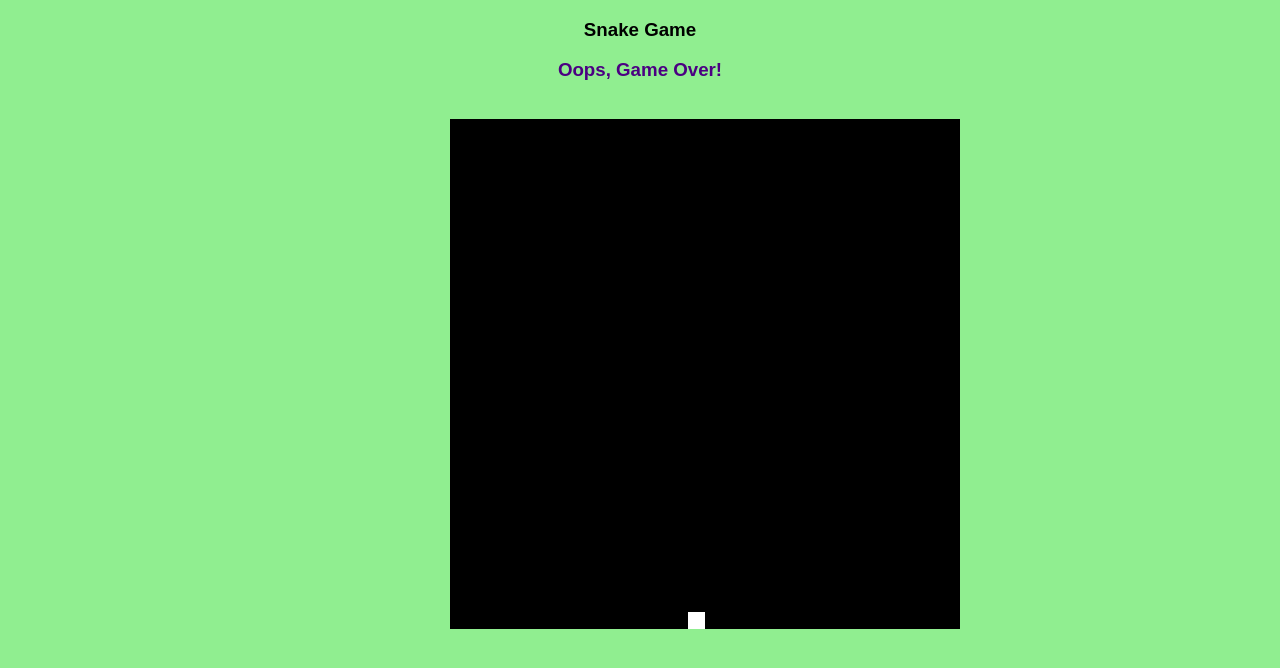
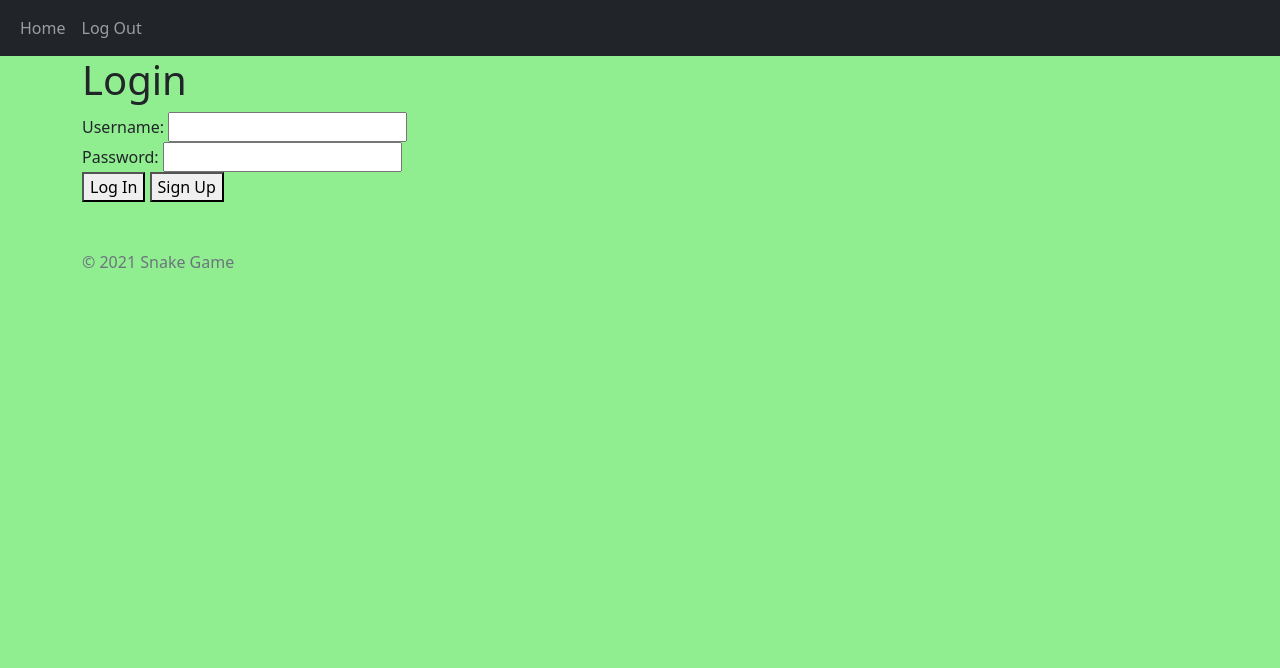
Before and after one commit to codemandias/Snake-Game, a PHP site: page / in a window 1280 px wide. Shown: the top 668 px of the page. Run offline with PHP 8.4, Linux system fonts and the light colour scheme.

Commit message:
Merged login and high scores to main

```diff
--- /dev/null
+++ b/db/db.php
@@ -0,0 +1,15 @@
+<!-- Connects the database -->
+
+<?php
+	$hostservername = "localhost";
+	$username = "root";
+	$password = "root";
+	$dbname = "GroupAssignmentDB";
+
+	$dbconnection = new mysqli($hostservername, $username, $password, $dbname);
+
+	//Checks if there is a connection error
+	if ($dbconnection->connect_error) {
+		die("Sorry, There was an error connecting to the database.");
+	}
+?>
--- /dev/null
+++ b/includes/footer.php
@@ -0,0 +1,17 @@
+		<footer id="pg-footer" class="text-muted py-5">
+			<div class="container">
+				<p class="mb-1">&copy; 2021 Snake Game</p>
+			</div>
+		</footer>
+
+		<?php
+			if(isset($dbconnection)){
+				$dbconnection -> close();
+			}
+		?>
+
+		<!-- Bootstrap core JS -->
+		<script src="https://cdn.jsdelivr.net/npm/bootstrap@5.0.0-beta1/dist/js/bootstrap.bundle.min.js" integrity="sha384-ygbV9kiqUc6oa4msXn9868pTtWMgiQaeYH7/t7LECLbyPA2x65Kgf80OJFdroafW" crossorigin="anonymous"></script>
+
+	</body>
+</html>
--- /dev/null
+++ b/includes/game.php
@@ -0,0 +1,4 @@
+<?php
+    require "includes/snake-game.php";
+    require "includes/high_scores.php";
+?>
--- /dev/null
+++ b/includes/header.php
@@ -0,0 +1,38 @@
+<!doctype html>
+<html lang="en">
+  	<head>
+		<meta charset="utf-8">
+		<meta name="viewport" content="width=device-width, initial-scale=1">
+		<title>Snake</title>
+
+		<!-- Bootstrap core CSS -->
+		<link href="https://cdn.jsdelivr.net/npm/bootstrap@5.0.0-beta1/dist/css/bootstrap.min.css" rel="stylesheet" integrity="sha384-giJF6kkoqNQ00vy+HMDP7azOuL0xtbfIcaT9wjKHr8RbDVddVHyTfAAsrekwKmP1" crossorigin="anonymous">
+
+		<!-- Custom CSS and JavaScript -->
+		<link type="text/css" rel="stylesheet" href="css/main.css">
+    	<script type="text/javascript" src="js/script.js"></script>
+  	</head>
+  	<body>
+		<header id="pg-header">
+			<nav class="navbar navbar-expand navbar-dark bg-dark">
+				<div class="container-fluid">
+					<div class="collapse navbar-collapse">
+
+						<ul class="navbar-nav me-auto">
+							<li class="nav-item active" id="home">
+								<a class="nav-link" aria-current="page" href="index.php">Home</a>
+							</li>
+							<li class="nav-item active" id="logout">
+								<a class="nav-link" aria-current="page" href="./includes/logout.php">Log Out</a>
+							</li>
+						</ul>
+
+					</div>
+				</div>
+			</nav>
+
+			<?php
+				//Start Session
+				session_start();
+			?>
+		</header>
--- /dev/null
+++ b/includes/login.php
@@ -0,0 +1,73 @@
+<!--
+    The login form
+    Implementor: Aks Chunara
+-->
+
+<?php
+    if(!isset($_SESSION['userID'])){
+?>
+    <section class='container' id="Login">
+        <h1>Login</h1>
+        <form action = "./includes/authentication.php" method="post">
+            <!-- Username -->
+            <div class='row'>
+                <div class='col'>
+                    <label for="username">Username:</label>
+                    <input id="username" type="text" name="username">
+                    <?php
+                        if(isset($_GET['userError'])){
+                            $errorNo = $_GET['userError'];
+                            if($errorNo == 1){
+                                $errorMsg = "Please enter a valid username";
+                            }
+                            echo "<p id = 'missingUsernameError' style = 'color:red;'> $errorMsg </p>";
+                        }
+                    ?>
+                </div>
+            </div>
+
+            <!-- Password -->
+            <div class='row'>
+                <div class='col'>
+                    <label for="password">Password:</label>
+                    <input id="password" type="password" name="password">
+                    <?php
+                        if(isset($_GET['passError'])){
+                            $errorNo = $_GET['passError'];
+                            if($errorNo == 1){
+                                $errorMsg = "Please enter a valid password";
+                            }
+                            echo "<p id = 'missingPasswordError' style = 'color:red;'> $errorMsg </p>";
+                        }
+                    ?>
+                </div>
+            </div>
+
+            <!-- Log In / Sign Up Button -->
+            <div class='row'>
+                <div class='col'>
+                    <button type="input" name="login">Log In</button>
+                    <button type="input" name="signup">Sign Up</button>
+                </div>
+                <?php
+                    if(isset($_GET['loginerror'])){
+                        $errorNo = $_GET['loginerror'];
+                        if($errorNo == 1){
+                            $errorMsg = "Registration failed, please try again";
+                        } else if($errorNo == 2){
+                            $errorMsg = "Username already exists, please try using another one";
+                        } else if($errorNo == 3){
+                            $errorMsg = "The Username or Password entered is wrong";
+                        }
+                        echo "<p id = 'loginError' style = 'color:red;'> $errorMsg </p>";
+                    }
+                ?>
+            </div>
+        </form>
+    </section>
+<?php
+    }
+    else {
+        require "./includes/game.php";
+    }
+?>
--- a/index.php
+++ b/index.php
@@ -1,34 +1,30 @@
-<!DOCTYPE html>
-<html lang="en">
-<head>
-    <title>Group Assignment 1</title>
-    <link type="text/css" rel="stylesheet" href="css/main.css">
-    <script type="text/javascript" src="js/script.js"></script>
-</head>
-<body onload="init()">
-<h3>Snake Game</h3>
-<div id="boundary">
-<h3 id="over"></h3>
-<div class='board'>
+<?php
+/*
+ * CSCI 2170: ONLINE EDITION, WINTER 2021
+ * STARTER CODE FOR ASSIGNMENT 2
+ *
+ * This code was customized by Dr. Raghav V. Sampangi (raghav@cs.dal.ca)
+ * using the code from the Bootstrap "Album" example available at:
+ * https://getbootstrap.com/docs/5.0/examples/album/ (accessed 11 Jan 2021)
+ * (Created by: Mark Otto, Jacob Thornton, and Bootstrap contributors)
+ * The Album example is (c) Bootstrap, and is free to download and customize.
+ *
+ */
+
+	//Header
+	require "includes/header.php";
+	//Connects Database
+	require_once "./db/db.php";
+?>
+<main id="pg-main-content">
+    <section class="space-above-below">
+        <?php
+            require "includes/login.php";
+        ?>
+    </section>
+</main>
 
 <?php
-// Feature: Implement Game Board/Boundary
-// Implemented By: Aditya Sharma (B00827775)
-// Learned: How to effectively output a matrix of rows and columnns by sending it through sever side
-//			using php with valid id names/numbers.
-
-echo "<table style='border-collapse: collapse;'>";
-for($i=0;$i<30;$i++){
-	echo "<tr id='$i' class='rows'>";
-	for ($j = 0; $j < 30; $j++) {
-		echo "<td id='$i - $j' class='columns'></td>";
-	}
-	echo "</tr>";
-}
-echo "</table>";
+	//Footer
+	require "includes/footer.php";
 ?>
-
-</div>
-</div>
-</body>
-</html>
```
Also changed, not shown: includes/authentication.php (added, +85 -0 lines), includes/high_scores.php (added, +33 -0 lines), includes/logout.php (added, +32 -0 lines), includes/snake-game.php (added, +24 -0 lines), 2 other files.
